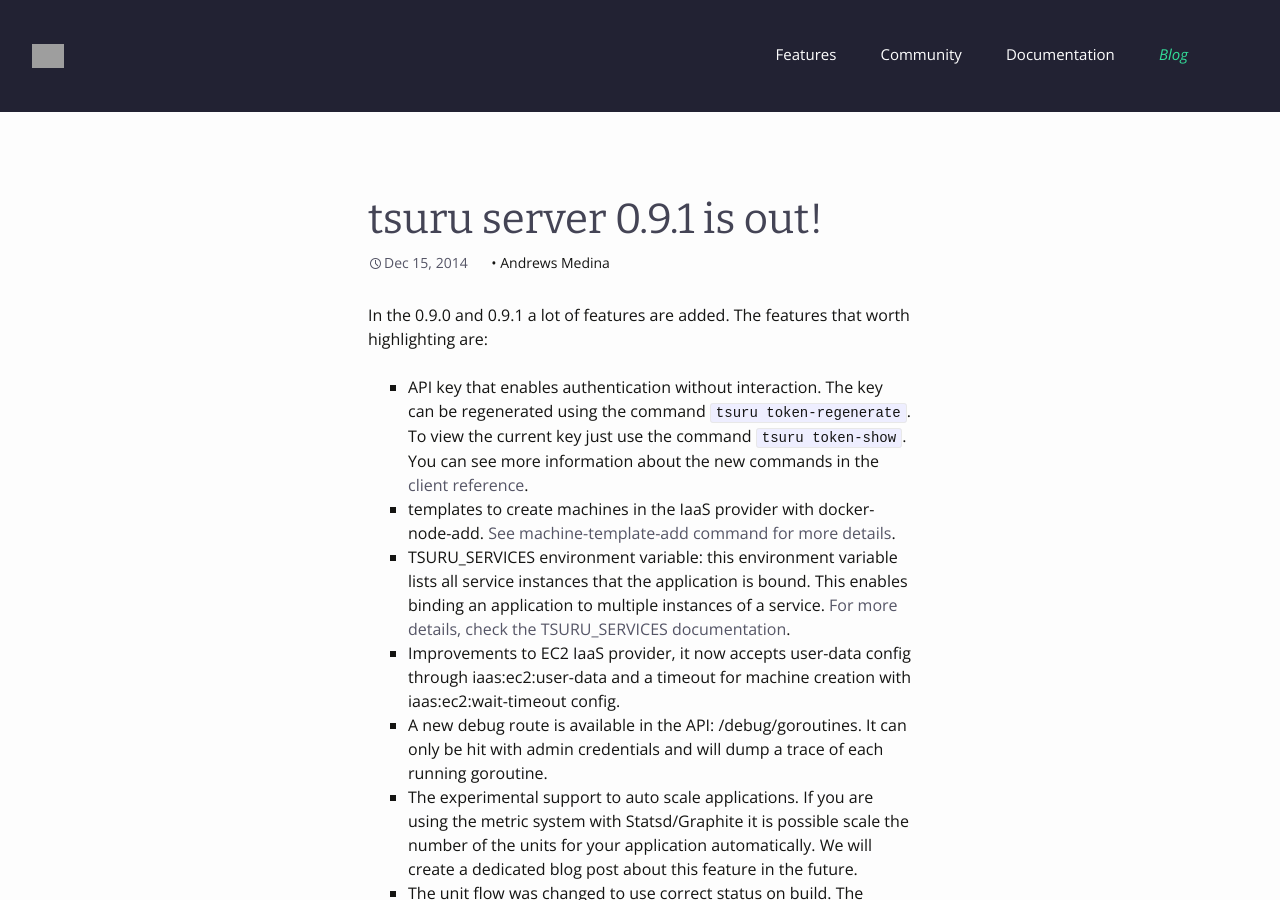
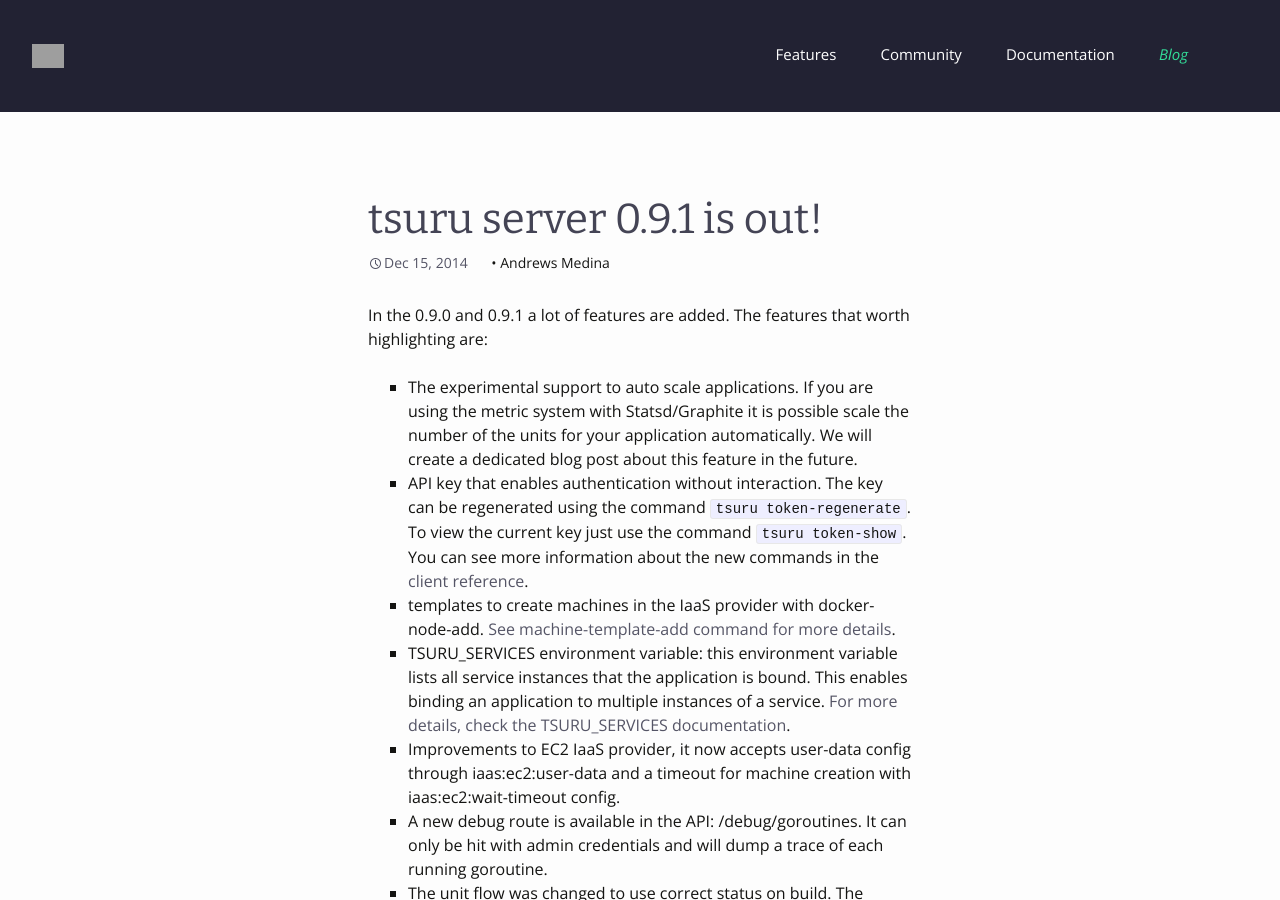
Before and after one commit to tsuru/tsuru.github.io, a Jekyll site: the page built from _posts/2014-12-15-tsuru-server-0-9-1-released.markdown, in a window 1280 px wide and 900 px high. Built offline with Jekyll 4.4.1, drawn with Linux system fonts in a browser that asks for light colours; nearby versions of some CDN libraries; grey boxes are pictures that could not be loaded.

Commit message:
post: changed items order.

```diff
--- a/_posts/2014-12-15-tsuru-server-0-9-1-released.markdown
+++ b/_posts/2014-12-15-tsuru-server-0-9-1-released.markdown
@@ -17,12 +17,12 @@ tags:
 
 In the 0.9.0 and 0.9.1 a lot of features are added. The features that worth highlighting are:
 
+* The experimental support to auto scale applications. If you are using the metric system with Statsd/Graphite it is possible scale the number of the units for your application automatically. We will create a dedicated blog post about this feature in the future.
 * API key that enables authentication without interaction. The key can be regenerated using the command `tsuru token-regenerate`. To view the current key just use the command `tsuru token-show`. You can see more information about the new commands in the [client reference](http://docs.tsuru.io/en/master/reference/tsuru-client.html#authentication).
 * templates to create machines in the IaaS provider with docker-node-add. [See machine-template-add command for more details](http://docs.tsuru.io/en/master/reference/tsuru-admin.html#tsuru-admin-machine-template-add-cmd).
 * TSURU_SERVICES environment variable: this environment variable lists all service instances that the application is bound. This enables binding an application to multiple instances of a service. [For more details, check the TSURU_SERVICES documentation](http://docs.tsuru.io/en/master/services/tsuru-services-env-var.html).
 * Improvements to EC2 IaaS provider, it now accepts user-data config through iaas:ec2:user-data and a timeout for machine creation with iaas:ec2:wait-timeout config.
 * A new debug route is available in the API: /debug/goroutines. It can only be hit with admin credentials and will dump a trace of each running goroutine.
-* The experimental support to auto scale applications. If you are using the metric system with Statsd/Graphite it is possible scale the number of the units for your application automatically. We will create a dedicated blog post about this feature in the future.
 * The unit flow was changed to use correct status on build. The unused status (unreachable and down) was removed. And `Created` status was added. Now the unit flow is:
 
 	+----------+                           Start          +---------+
```
